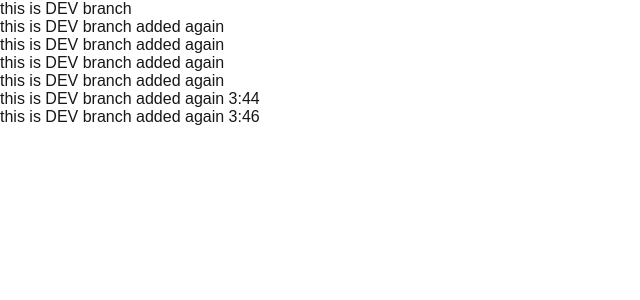
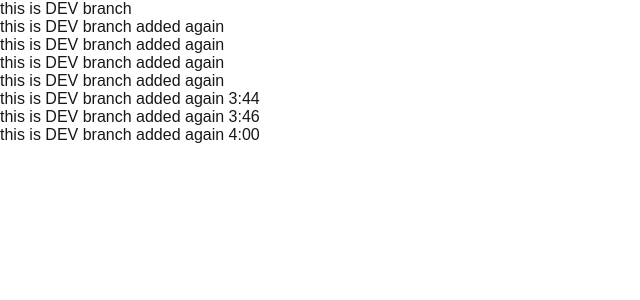
Before and after one commit to Anki-1611/React-app, a Next.js app: page / in a window 1280 px wide. Shown: the top 300 px of the page, without its empty margins (0-640 px from the left). Built offline with nearby package versions, Linux system fonts and the light colour scheme.

Commit message:
added a one commit

```diff
--- a/src/app/page.js
+++ b/src/app/page.js
@@ -10,5 +10,6 @@ export default function Home() {
     <div>this is DEV branch added again</div>
     <div>this is DEV branch added again 3:44</div>
     <div>this is DEV branch added again 3:46</div>
+    <div>this is DEV branch added again 4:00</div>
   </div>;
 }
```
